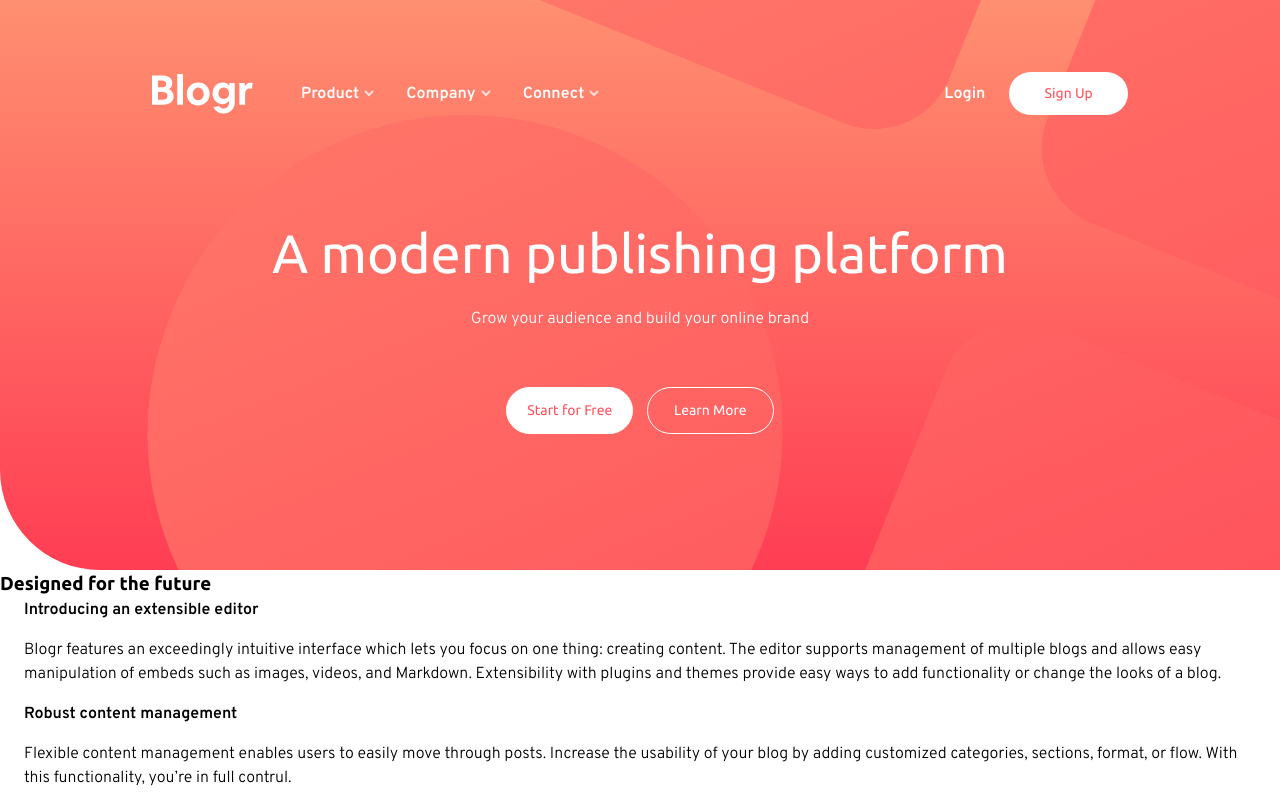
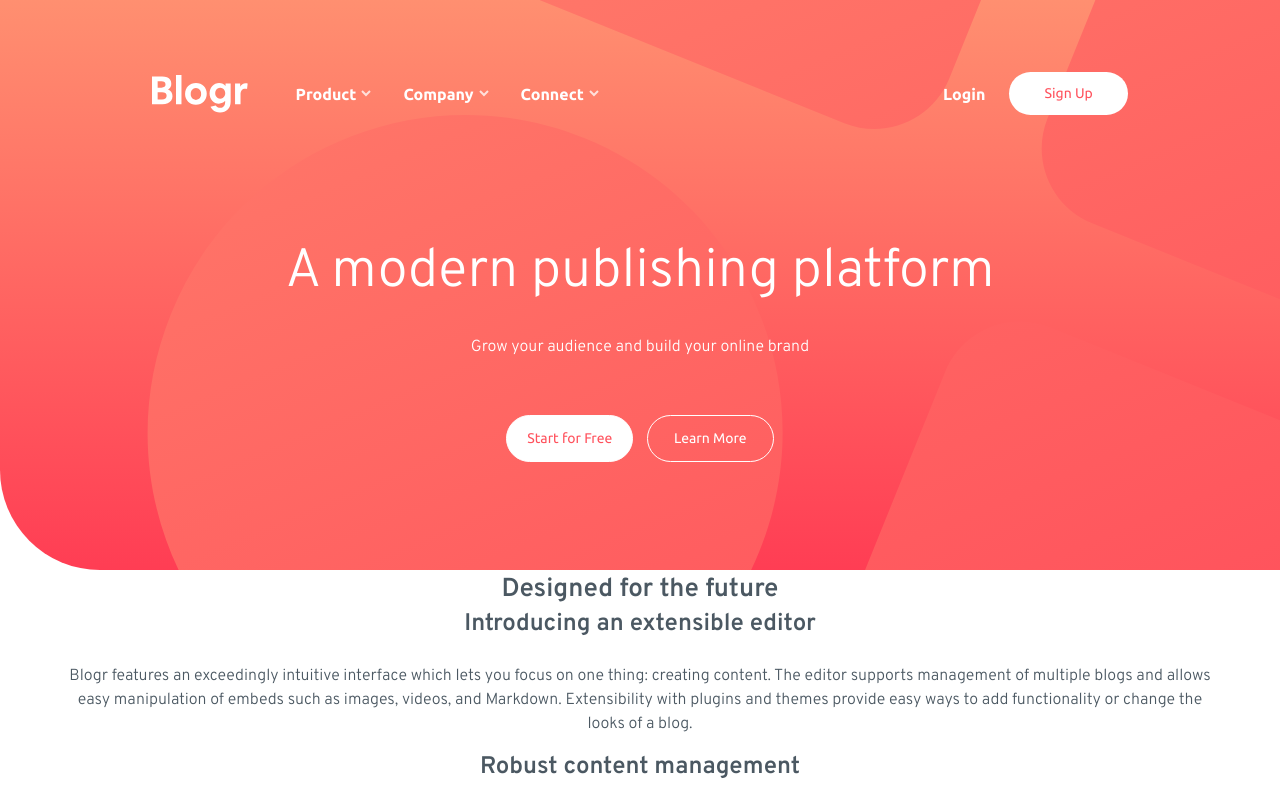
Before and after one commit to mmcampbell04/FEM-Blogr-LandingPage, a website built with Parcel: page src/index.html in a window 1280 px wide. Shown: the top 800 px of the page. Built offline with nearby package versions, Linux system fonts and the light colour scheme.

Commit message:
fixed nav & header

```diff
--- a/src/app/app.js
+++ b/src/app/app.js
@@ -5,7 +5,6 @@ const body = document.querySelector("body");
 
 // OPEN HAMBURGER MENU
 navToggleBtn.addEventListener("click", function () {
-  console.log("clicked");
   body.classList.add("noscroll");
   mobileMenu.classList.toggle("open");
   navToggleBtn.classList.toggle("close");
@@ -14,7 +13,6 @@ navToggleBtn.addEventListener("click", function () {
 
 // CLOSE MOBILE MENU
 closeIcon.addEventListener("click", function () {
-  console.log("bite me");
   body.classList.remove("noscroll");
   mobileMenu.classList.toggle("open");
   closeIcon.classList.toggle("open");
@@ -32,7 +30,10 @@ function toggleDropdown(dropdown) {
       activeDropdown.classList.remove("active");
     }
     dropdown.classList.add("active");
-    mobileMenu.style.boxShadow = "-9px 36px 20px var(--dropdown-background)";
+    window.screen.width <= 976
+      ? (mobileMenu.style.boxShadow =
+          "-9px 36px 20px var(--dropdown-background)")
+      : (mobileMenu.style.boxShadow = "none");
   }
 }
 
--- a/src/scss/components/_header.scss
+++ b/src/scss/components/_header.scss
@@ -4,9 +4,9 @@
 // MOBILE HEADER
 
 .header {
-  display: flex;
-  justify-content: center;
-  width: 100vw;
+  // display: flex;
+  // justify-content: center;
+  width: 100%;
   height: rem.convert(600px);
   background-image: url(../images/bg-pattern-intro.svg),
     linear-gradient(
@@ -28,12 +28,14 @@
 
   &__hero {
     align-self: center;
-    margin-top: 5rem;
+    margin-top: 3rem;
+    padding: 0 1rem;
     width: 100%;
     text-align: center;
 
     &__subtitle {
       margin-top: 1.5rem;
+      padding: 0 2.5rem;
     }
   }
 
--- a/src/scss/components/_navbar.scss
+++ b/src/scss/components/_navbar.scss
@@ -2,11 +2,10 @@
 @use "../node_modules/sass-rem" as rem;
 
 .nav {
-  position: fixed;
-  z-index: 1;
-  width: 100vw;
+  // position: fixed;
+  // z-index: 1;
+
   padding: 3.5rem 1.5rem;
-
   @include breakpoint-up(medium) {
     display: flex;
     align-items: center;
@@ -23,6 +22,9 @@
 
   &__wrapper {
     display: none;
+    position: absolute;
+    width: calc(100% - 46px);
+    font-family: var(--font-ubuntu);
     margin-top: 2.6rem;
     padding: 2rem;
     background: var(--white-text);
@@ -30,6 +32,7 @@
     border-radius: 5px;
 
     @include breakpoint-up(medium) {
+      position: static;
       flex: 2 1 auto;
       display: flex;
       justify-content: space-between;
@@ -117,6 +120,7 @@
 
   &__dropdown {
     display: none;
+    font-family: var(--font-overpass);
 
     > li:hover {
       font-weight: 600;
@@ -134,5 +138,3 @@
     border-top: 1px solid #e9ecef;
   }
 }
-
-// open menu
--- a/src/scss/globals/_boilerplate.scss
+++ b/src/scss/globals/_boilerplate.scss
@@ -18,11 +18,6 @@ h6 {
   margin: 0;
 }
 
-html,
-body {
-  overflow: hidden;
-}
-
 html {
   scroll-behavior: smooth;
 }
@@ -30,10 +25,12 @@ html {
 /* Set core body defaults */
 body {
   min-height: 100vh;
+  width: 100vw;
   font-family: var(--font-overpass), sans-serif;
   font-size: 100%;
   line-height: 1.5;
   text-rendering: optimizeSpeed;
+  color: var(--body-copy);
 
   &.noscroll {
     overflow: hidden;
--- a/src/scss/globals/_typography.scss
+++ b/src/scss/globals/_typography.scss
@@ -3,9 +3,10 @@
 
 h1,
 h2,
-h3 {
-  margin: 0;
-  font-family: var(--font-ubuntu);
+h3,
+h4 {
+  font-family: var(--font-overpass);
+  text-align: center;
 }
 
 a,
@@ -34,6 +35,8 @@ li {
 }
 
 h1 {
+  text-align: center;
+  padding: 0 1.5rem;
   font-size: 2.1rem;
   font-weight: 400;
   line-height: 1.4;
@@ -42,3 +45,24 @@ h1 {
     font-size: rem.convert(54px);
   }
 }
+
+h2 {
+  padding: 0 2.75rem;
+  font-size: 2rem;
+}
+
+h3 {
+  font-size: rem.convert(26px);
+}
+
+h4 {
+  padding: 0 3.5rem;
+  font-size: rem.convert(24px);
+  line-height: 1.3;
+}
+
+p {
+  text-align: center;
+  padding: 0 2.75rem;
+  margin-top: 1.5rem;
+}
```
